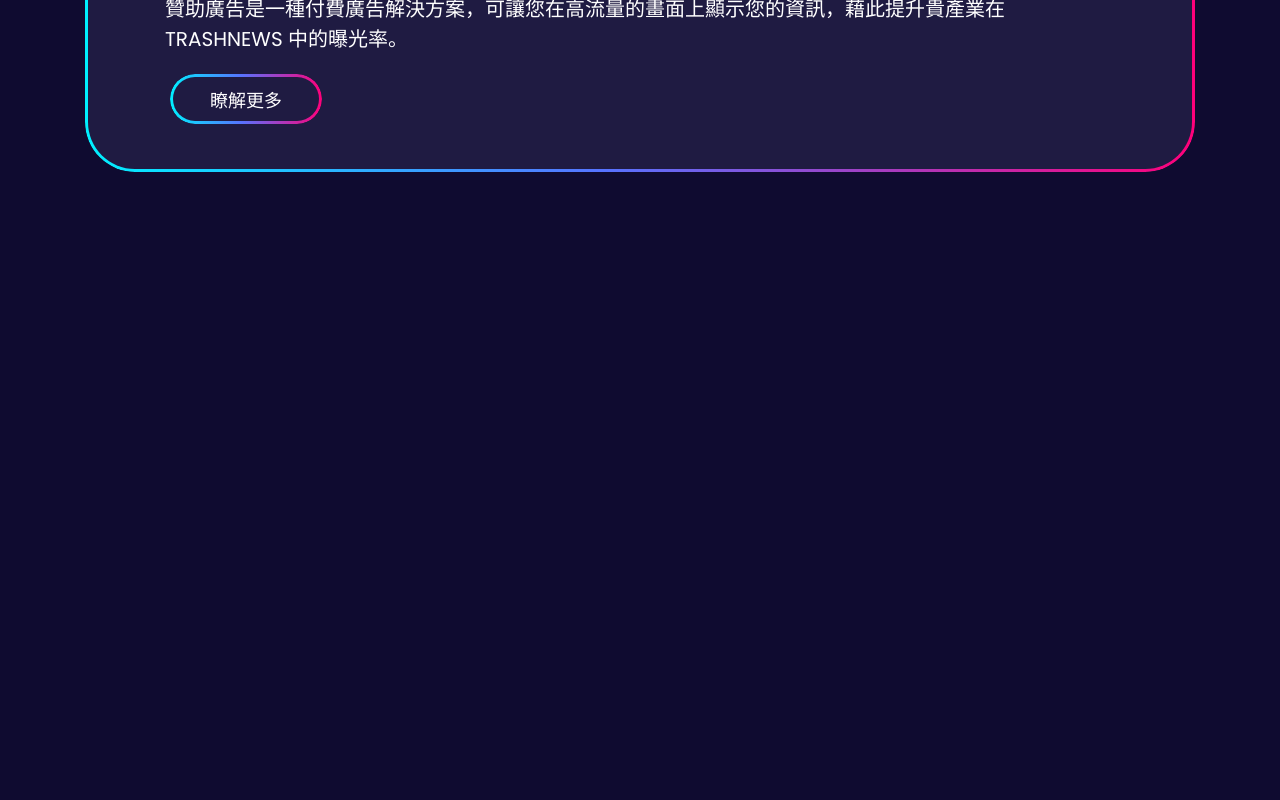
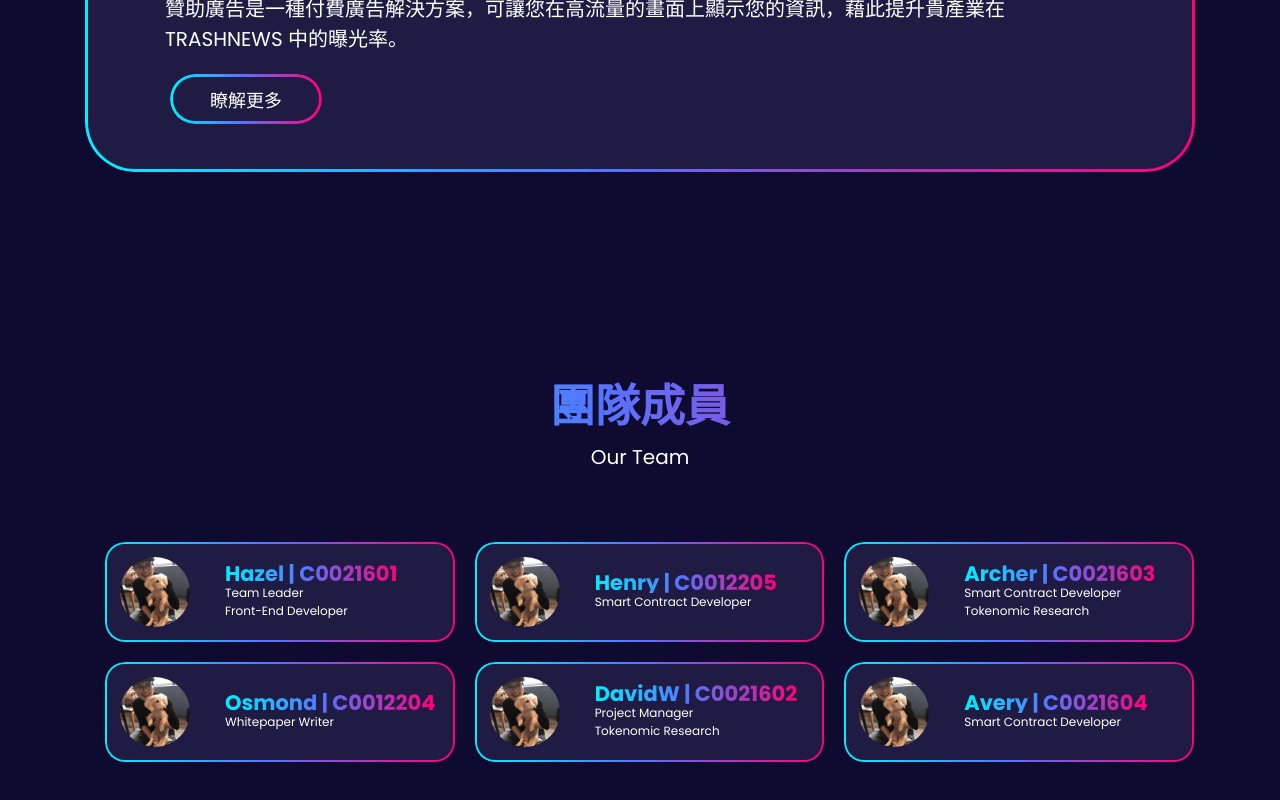
Before and after one commit to hahaicanfly/batch2-final-project-team-6, a React (Vite) app in the folder frontend/: page / in a window 1280 px wide. Shown: the part 3597-4397 px from the top of the page. Before the commit the page ends 3869 px from the top, so only its background shows below. Built offline with nearby package versions, Linux system fonts and the light colour scheme.

Commit message:
feat(Home): Section7 completed

```diff
--- a/frontend/src/App.tsx
+++ b/frontend/src/App.tsx
@@ -1,4 +1,4 @@
-import { Section1, Section2, Section3, Section4, Section5, Section6 } from './components'
+import { Section1, Section2, Section3, Section4, Section5, Section6, Section7 } from './components'
 
 import './assets/style/reset.css'
 // import './assets/style/_mixins.scss'
@@ -14,6 +14,7 @@ export const App = () => {
       <Section4 />
       <Section5 />
       <Section6 />
+      <Section7 />
     </>
   )
 }
--- a/frontend/src/assets/style/home.scss
+++ b/frontend/src/assets/style/home.scss
@@ -44,7 +44,7 @@ section span {
 
 
 /* Section */
-.section2, .section3, .section4, .section5, .section6 {
+.section2, .section3, .section4, .section5, .section6, .section7 {
   .info {
     margin-bottom: 5rem;
   }
@@ -76,7 +76,7 @@ section span {
 
 
 /* Section3 */
-.section3, .section6 {
+.section3, .section6, .section7 {
 
   .box {
     position: relative;
@@ -163,6 +163,53 @@ section span {
       }
     }
   }
+}
 
+.section7 {
+  .box {
+    display: flex;
+    align-items: center;
+    justify-content: start;
+    width: 100%;
+    height: 100px;
+    margin-left: 2rem;
+    margin-top: 2rem;
 
+    &:before, &:after {
+      border-radius: 20px;
+      padding: 2px;
+    }
+
+    &-content {
+      align-items: start;
+    }
+
+    &-avatar  {
+      width: 100px;
+      height: 100px;
+      margin-right: 20px;
+      position: relative;
+      z-index: 1;
+
+      cursor: pointer;
+      border-radius: 50px;
+      background-size: cover;
+      background-position: 50%;
+
+      transform: scale(0.7);
+    }
+
+    .name {
+      font-size: 2.1rem;
+      line-height: 2.1rem;
+      cursor: pointer;
+    }
+
+    span {
+      font-size: 1.2rem;
+      line-height: 1.8rem;
+      font-weight: 400;
+      margin-top: 0;
+    }
+  }
 }
--- /dev/null
+++ b/frontend/src/components/Home/Section7.tsx
@@ -0,0 +1,73 @@
+import Icon1 from '../../assets/images/section3-icon1.svg'
+import Hazel from '../../assets/images/hazel.png'
+
+export const Section7 = () => {
+  const teamList = [
+    {
+      name: 'Hazel | C0021601',
+      avatar: Hazel,
+      description: ['Team Leader', 'Front-End Developer']
+    },
+    {
+      name: 'Henry | C0012205',
+      avatar: Hazel,
+      description: ['Smart Contract Developer']
+    },
+    {
+      name: 'Archer | C0021603',
+      avatar: Hazel,
+      description: ['Smart Contract Developer', 'Tokenomic Research']
+    },
+    {
+      name: 'Osmond | C0012204',
+      avatar: Hazel,
+      description: ['Whitepaper Writer']
+    },
+    {
+      name: 'DavidW | C0021602',
+      avatar: Hazel,
+      description: ['Project Manager', 'Tokenomic Research']
+    },
+    {
+      name: 'Avery | C0021604',
+      avatar: Hazel,
+      description: ['Smart Contract Developer']
+    },
+  ]
+
+  const divStyle = (src) => ({
+    backgroundImage: 'url(' + src + ')'
+  })
+
+  return (
+    <section className="section7">
+      <div className="container">
+        <div className="info text-center">
+          <div className="title linear-text">團隊成員</div>
+          <span>Our Team</span>
+        </div>
+
+        <div className="row">
+          {teamList.map((item, index) => (
+            <div className="col-4 flex-justify" key={index}>
+              <div className="box">
+                <div
+                  className="box-avatar"
+                  style={divStyle(item.avatar)}
+                />
+
+                <div className="box-content">
+                  <h2 className="name title linear-text">{item.name}</h2>
+
+                  {item.description.map((desc, i) => (
+                    <span key={i}>{desc}<br /></span>
+                  ))}
+                </div>
+              </div>
+            </div>
+          ))}
+        </div>
+      </div>
+    </section >
+  )
+}
--- a/frontend/src/components/Home/index.ts
+++ b/frontend/src/components/Home/index.ts
@@ -4,3 +4,4 @@ export { Section3 } from './Section3'
 export { Section4 } from './Section4'
 export { Section5 } from './Section5'
 export { Section6 } from './Section6'
+export { Section7 } from './Section7'
--- a/frontend/src/components/index.ts
+++ b/frontend/src/components/index.ts
@@ -1,2 +1,2 @@
-export { Section1, Section2, Section3, Section4, Section5, Section6 } from './Home'
+export { Section1, Section2, Section3, Section4, Section5, Section6, Section7 } from './Home'
 export { Header } from './Header'
```
Also changed, not shown: frontend/src/assets/images/hazel.png (added).
